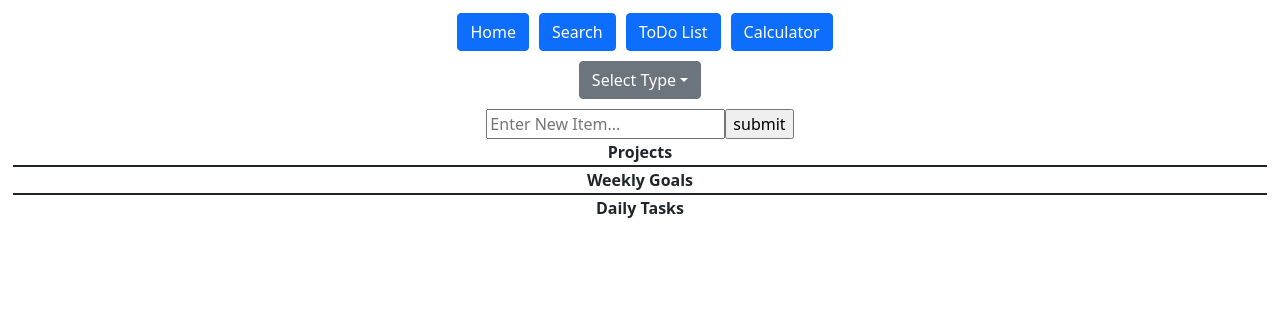
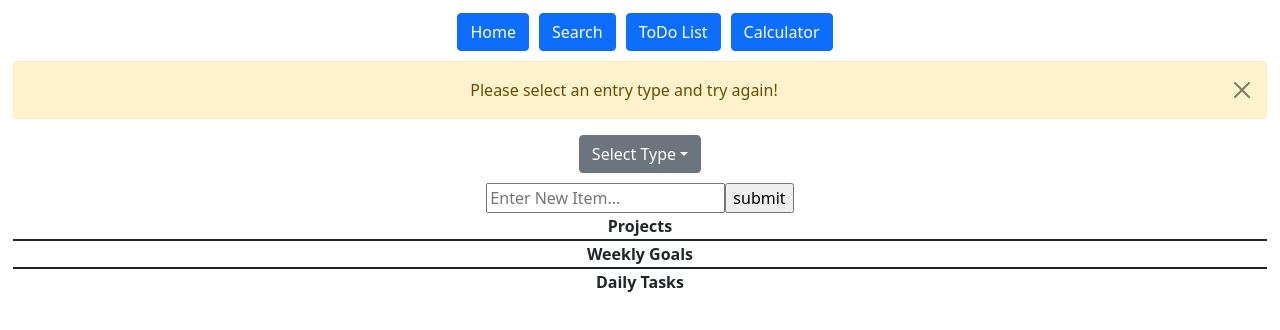
Before and after one commit to JacobWencloff/TasQues, a React (Create React App) app: page /todoList in a window 1280 px wide. Both pictures are taken after typing "Sample" into the empty fields and a click on the input "submit". Shown: the top 330 px of the page. Built offline with nearby package versions, Linux system fonts and the light colour scheme.

Commit message:
Created a error message for the user if they try to enter a ToDo list task without an entry type

```diff
--- a/src/Components/ToDoList.js
+++ b/src/Components/ToDoList.js
@@ -1,7 +1,8 @@
 import React from 'react'
 import 'bootstrap/dist/css/bootstrap.min.css';
 import { useState } from 'react'
-import { Table, Dropdown, DropdownItem, DropdownToggle, DropdownMenu } from 'reactstrap'
+import { Table, Dropdown, DropdownItem, DropdownToggle, DropdownMenu, Alert  } from 'reactstrap'
+
 
 export default function ToDoList() {
     const [listItem, setNewListItem] = useState('')
@@ -9,6 +10,7 @@ export default function ToDoList() {
     const [weeklyList, setNewWeeklyList] = useState([])
     const [dailyList, setNewDailyList] = useState([])
     const [ddOpen, setDDOpen] = useState(false)
+    const [alertToggle, setAlertToggle] = useState(false)
     const [entryType, setEntryType] = useState(null)
 
     const handleChange = (event) => {
@@ -30,7 +32,11 @@ export default function ToDoList() {
             let dailyListCopy = [...dailyList]
             dailyListCopy.push(listItem)
             setNewDailyList(dailyListCopy)
+        }else if(entryType === null){
+            toggleAlert()
         }
+
+
         setNewListItem('')
 
     }
@@ -85,10 +91,19 @@ export default function ToDoList() {
             setDDOpen(true)
         }
     }
-
+    const toggleAlert = () =>{
+        if(alertToggle){
+            setAlertToggle(false)
+        }else{
+            setAlertToggle(true)
+        }
+    }
     return (
         <div>
-            <form onSubmit={handleSubmit}>
+            <div >
+                <Alert dismissible color="warning" isOpen={alertToggle} toggle={toggleAlert} >Please select an entry type and try again!</Alert>
+            </div>
+            <form is onSubmit={handleSubmit}>
                 <div className='drop-container'>
                     <Dropdown isOpen={ddOpen} toggle={handleToggle}>
                         <DropdownToggle caret>
```
